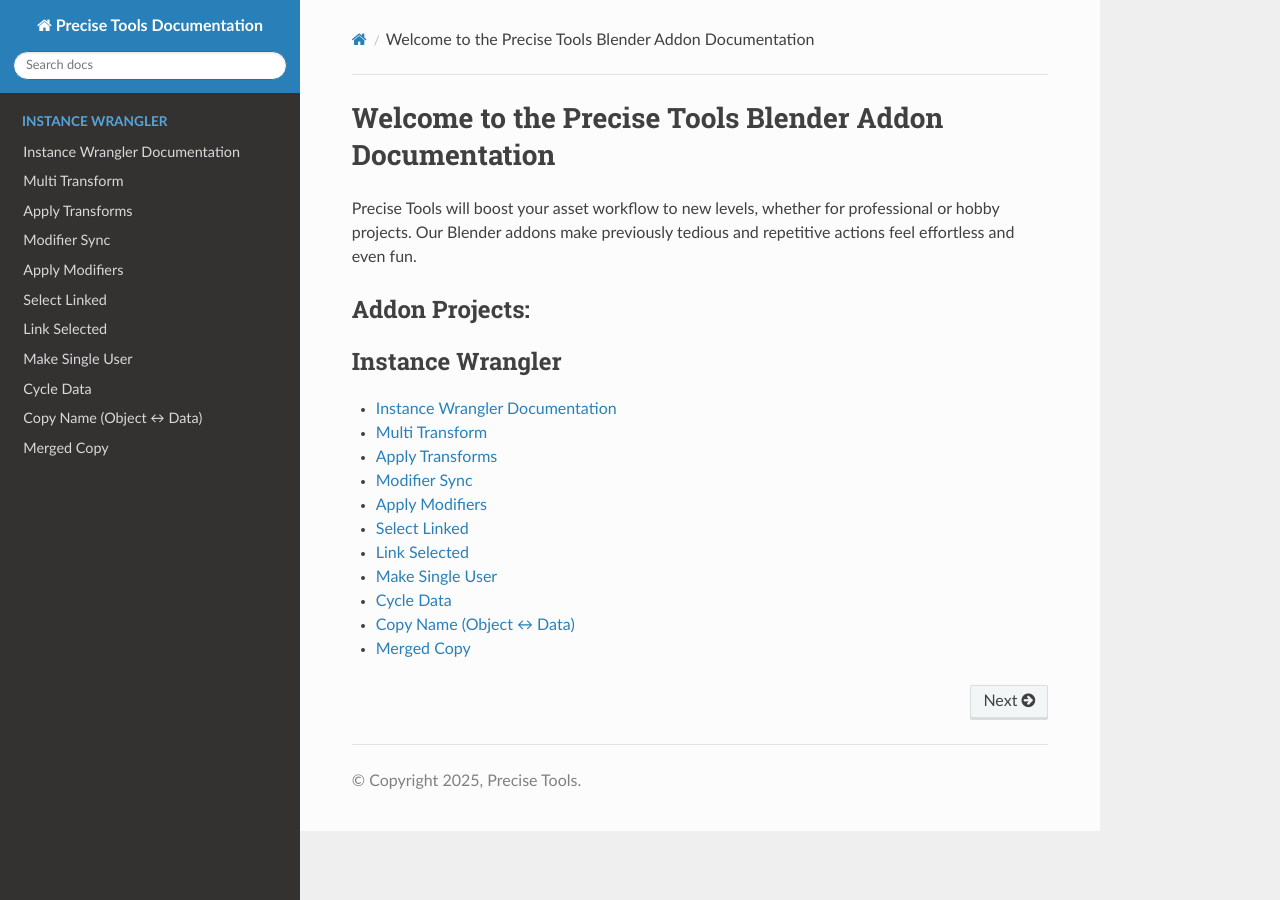
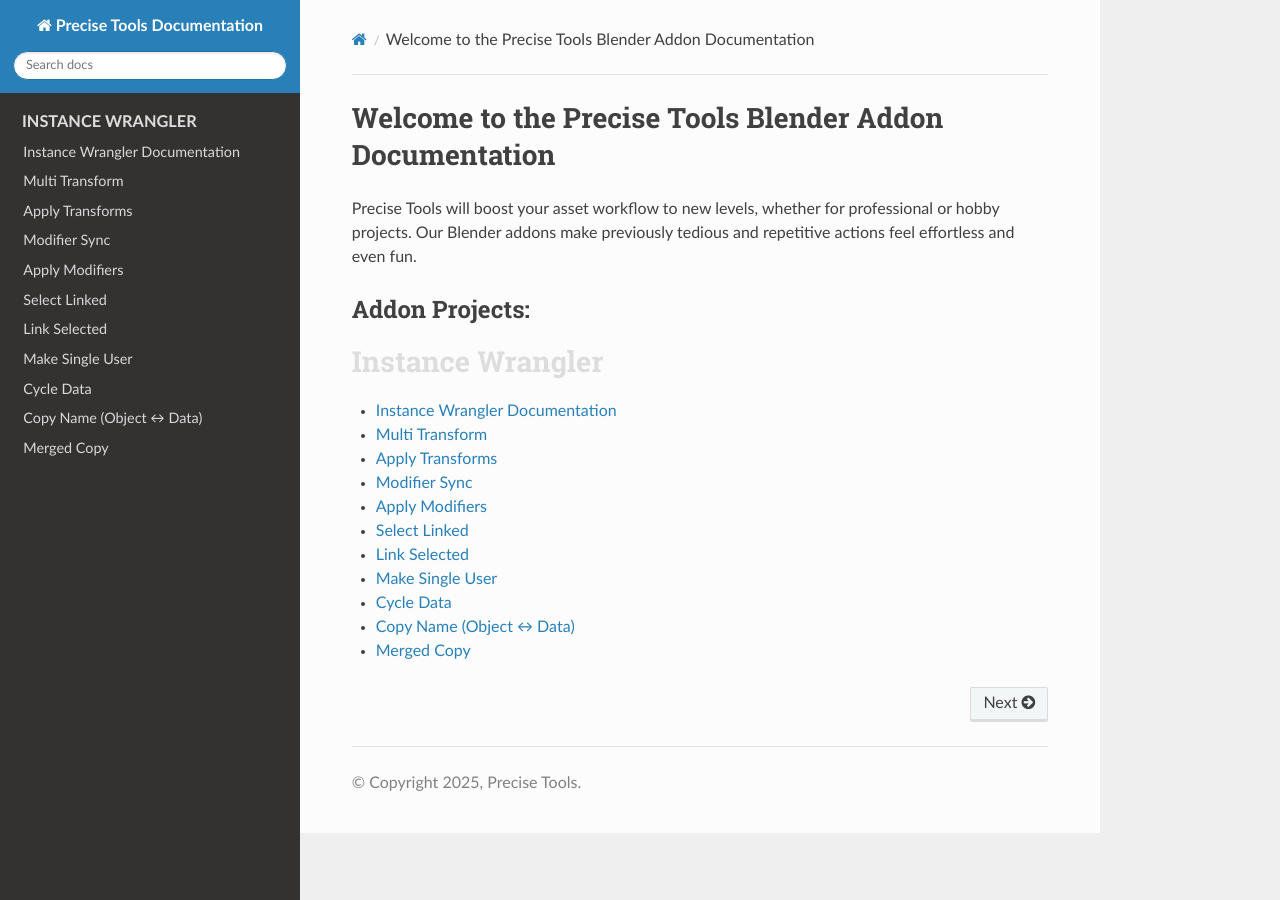
Before and after one commit to jb1981dev/Precise-Docs, a Sphinx documentation site: the page built from docs/source/index.rst, in a window 1280 px wide. Built offline with Sphinx 7.4.7 and the Read the Docs theme 3.1.0, drawn with Linux system fonts in a browser that asks for light colours.

Commit message:
Update conf.py

```diff
--- a/docs/source/conf.py
+++ b/docs/source/conf.py
@@ -43,3 +43,11 @@ html_theme_options = {
     'display_version': False,
     # other theme-specific options would go here
 }
+
+# Path to your custom static files (css, images, etc.)
+html_static_path = ['_static']
+
+# A list of CSS files to include. The path is relative to the _static folder.
+html_css_files = [
+    'css/custom.css',
+]
```
